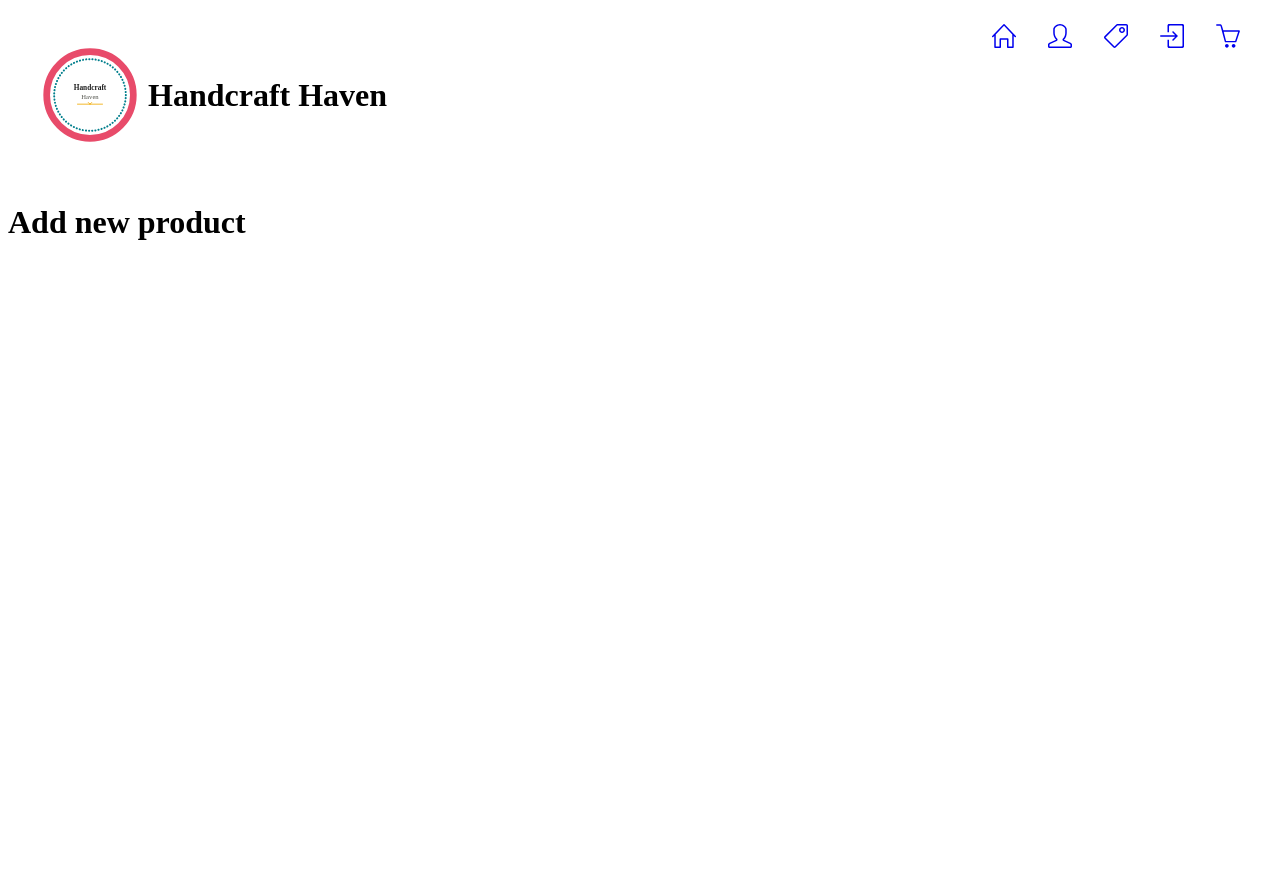
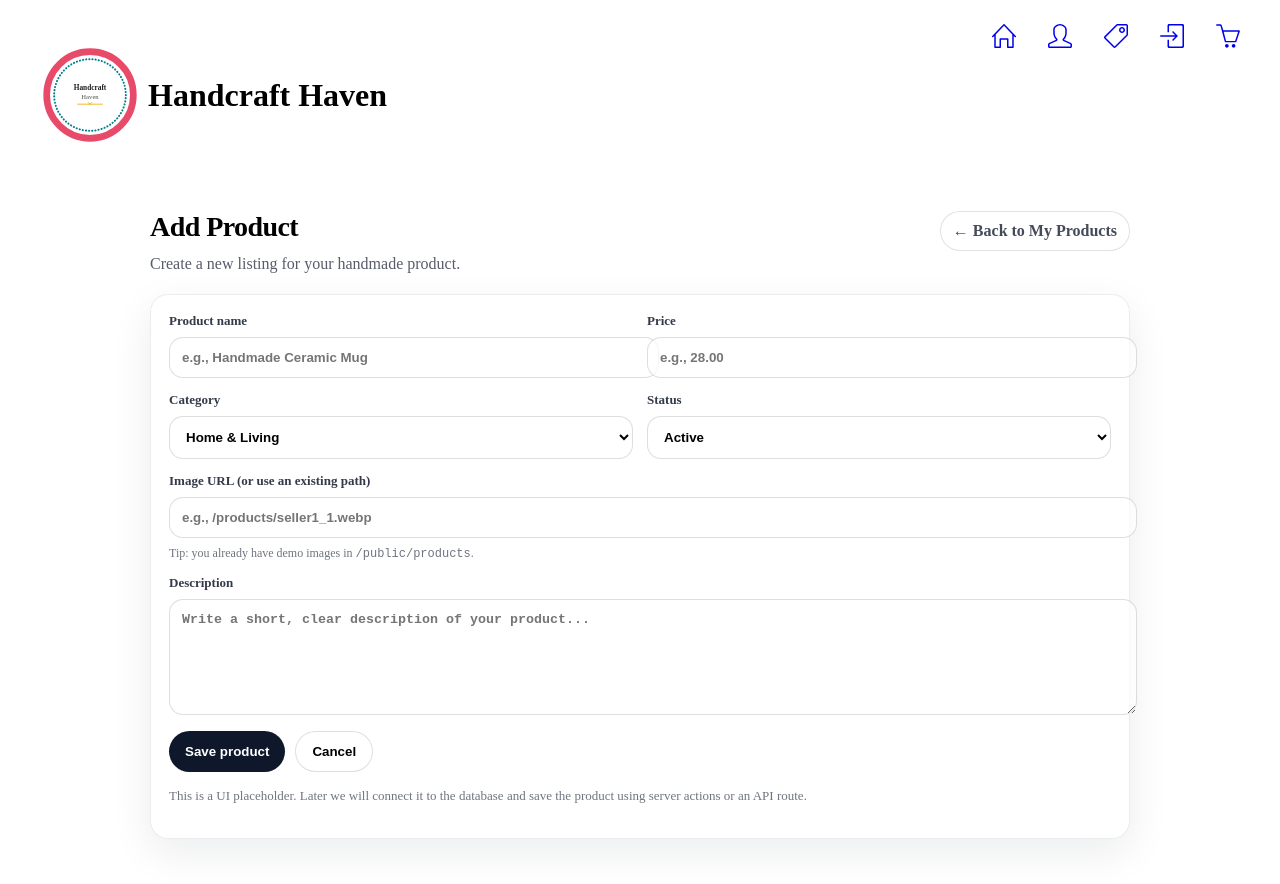
Before and after one commit to rfmarves/handcraft-haven, a Next.js app: page /dashboard/add in a window 1280 px wide. Shown: the top 884 px of the page. Before the commit the page ends 800 px from the top, so only its background shows below. Built offline with nearby package versions, Linux system fonts and the light colour scheme.

Commit message:
feat: add dashboard product creation form UI

```diff
--- /dev/null
+++ b/src/app/dashboard/add/dashboard-add.module.css
@@ -0,0 +1,138 @@
+.page{
+  padding: 28px 18px 70px;
+}
+
+.container{
+  max-width: 980px;
+  margin: 0 auto;
+}
+
+.header{
+  display: flex;
+  justify-content: space-between;
+  align-items: flex-start;
+  gap: 14px;
+  flex-wrap: wrap;
+  margin-bottom: 18px;
+}
+
+.title{
+  margin: 0 0 8px;
+  font-size: 28px;
+  letter-spacing: -0.02em;
+}
+
+.subtitle{
+  margin: 0;
+  color: rgba(15,23,42,.70);
+  line-height: 1.6;
+  max-width: 70ch;
+}
+
+.backLink{
+  text-decoration: none;
+  font-weight: 900;
+  color: rgba(15,23,42,.78);
+  padding: 10px 12px;
+  border-radius: 999px;
+  border: 1px solid rgba(15,23,42,.12);
+  background: rgba(255,255,255,.65);
+}
+
+.backLink:hover{ text-decoration: underline; }
+
+.form{
+  background: rgba(255,255,255,.85);
+  border: 1px solid rgba(15,23,42,.08);
+  border-radius: 18px;
+  box-shadow: 0 14px 40px rgba(15,23,42,.08);
+  padding: 18px;
+}
+
+.grid{
+  display: grid;
+  grid-template-columns: 1fr 1fr;
+  gap: 14px;
+}
+
+.field{
+  display: flex;
+  flex-direction: column;
+  gap: 8px;
+}
+
+.full{
+  grid-column: 1 / -1;
+}
+
+.label{
+  font-weight: 900;
+  font-size: 13px;
+  color: rgba(15,23,42,.85);
+}
+
+.input{
+  width: 100%;
+  border-radius: 14px;
+  border: 1px solid rgba(15,23,42,.14);
+  background: rgba(255,255,255,.70);
+  padding: 12px 12px;
+  outline: none;
+  font-weight: 700;
+}
+
+.textarea{
+  width: 100%;
+  border-radius: 14px;
+  border: 1px solid rgba(15,23,42,.14);
+  background: rgba(255,255,255,.70);
+  padding: 12px 12px;
+  outline: none;
+  font-weight: 700;
+  resize: vertical;
+}
+
+.help{
+  margin: 0;
+  font-size: 12px;
+  color: rgba(15,23,42,.60);
+}
+
+.actions{
+  display: flex;
+  gap: 10px;
+  flex-wrap: wrap;
+  margin-top: 16px;
+}
+
+.primaryBtn{
+  padding: 12px 16px;
+  border-radius: 999px;
+  border: 0;
+  background: #0f172a;
+  color: #fff;
+  font-weight: 900;
+  cursor: pointer;
+}
+
+.secondaryBtn{
+  padding: 12px 16px;
+  border-radius: 999px;
+  border: 1px solid rgba(15,23,42,.14);
+  background: rgba(255,255,255,.70);
+  font-weight: 900;
+  cursor: pointer;
+}
+
+.note{
+  margin-top: 14px;
+  color: rgba(15,23,42,.60);
+  font-size: 13px;
+  line-height: 1.6;
+}
+
+@media (max-width: 900px){
+  .grid{
+    grid-template-columns: 1fr;
+  }
+}
--- a/src/app/dashboard/add/page.tsx
+++ b/src/app/dashboard/add/page.tsx
@@ -1,3 +1,122 @@
-export default function Page() {
-  return <h1>Add new product</h1>;
+import Link from "next/link";
+import styles from "./dashboard-add.module.css";
+
+export default function DashboardAddPage() {
+  return (
+    <main className={styles.page}>
+      <div className={styles.container}>
+        <header className={styles.header}>
+          <div>
+            <h1 className={styles.title}>Add Product</h1>
+            <p className={styles.subtitle}>
+              Create a new listing for your handmade product.
+            </p>
+          </div>
+
+          <Link className={styles.backLink} href="/dashboard/products">
+            ← Back to My Products
+          </Link>
+        </header>
+
+        <form className={styles.form}>
+          <div className={styles.grid}>
+            <div className={styles.field}>
+              <label className={styles.label} htmlFor="name">
+                Product name
+              </label>
+              <input
+                className={styles.input}
+                id="name"
+                name="name"
+                type="text"
+                placeholder="e.g., Handmade Ceramic Mug"
+                required
+              />
+            </div>
+
+            <div className={styles.field}>
+              <label className={styles.label} htmlFor="price">
+                Price
+              </label>
+              <input
+                className={styles.input}
+                id="price"
+                name="price"
+                type="text"
+                placeholder="e.g., 28.00"
+                required
+              />
+            </div>
+
+            <div className={styles.field}>
+              <label className={styles.label} htmlFor="category">
+                Category
+              </label>
+              <select className={styles.input} id="category" name="category">
+                <option>Home & Living</option>
+                <option>Accessories</option>
+                <option>Art</option>
+                <option>Jewelry</option>
+                <option>Gifts</option>
+              </select>
+            </div>
+
+            <div className={styles.field}>
+              <label className={styles.label} htmlFor="status">
+                Status
+              </label>
+              <select className={styles.input} id="status" name="status">
+                <option>Active</option>
+                <option>Draft</option>
+              </select>
+            </div>
+
+            <div className={`${styles.field} ${styles.full}`}>
+              <label className={styles.label} htmlFor="imageUrl">
+                Image URL (or use an existing path)
+              </label>
+              <input
+                className={styles.input}
+                id="imageUrl"
+                name="imageUrl"
+                type="text"
+                placeholder='e.g., /products/seller1_1.webp'
+              />
+              <p className={styles.help}>
+                Tip: you already have demo images in <code>/public/products</code>.
+              </p>
+            </div>
+
+            <div className={`${styles.field} ${styles.full}`}>
+              <label className={styles.label} htmlFor="description">
+                Description
+              </label>
+              <textarea
+                className={styles.textarea}
+                id="description"
+                name="description"
+                placeholder="Write a short, clear description of your product..."
+                rows={6}
+                required
+              />
+            </div>
+          </div>
+
+          <div className={styles.actions}>
+            <button className={styles.primaryBtn} type="submit">
+              Save product
+            </button>
+            <button className={styles.secondaryBtn} type="button">
+              Cancel
+            </button>
+          </div>
+
+          <p className={styles.note}>
+            This is a UI placeholder. Later we will connect it to the database and
+            save the product using server actions or an API route.
+          </p>
+        </form>
+      </div>
+    </main>
+  );
 }
```
